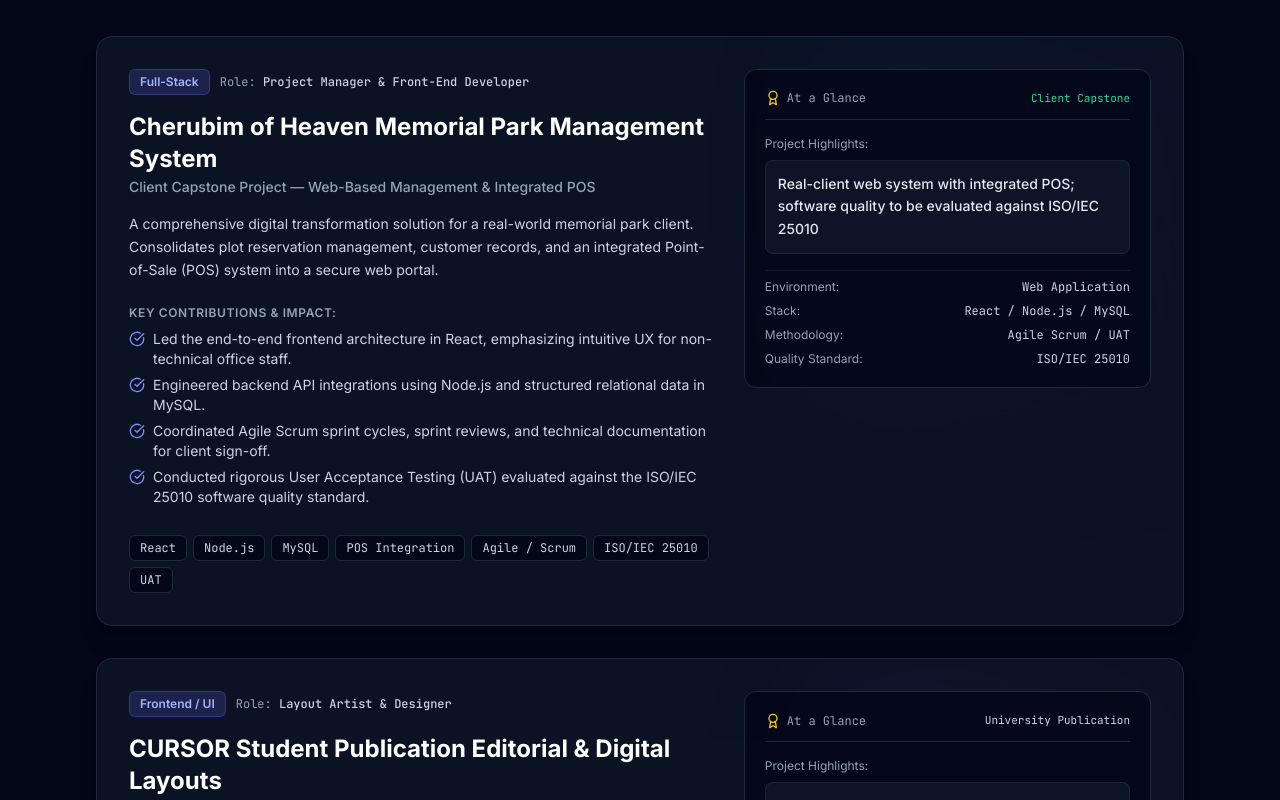
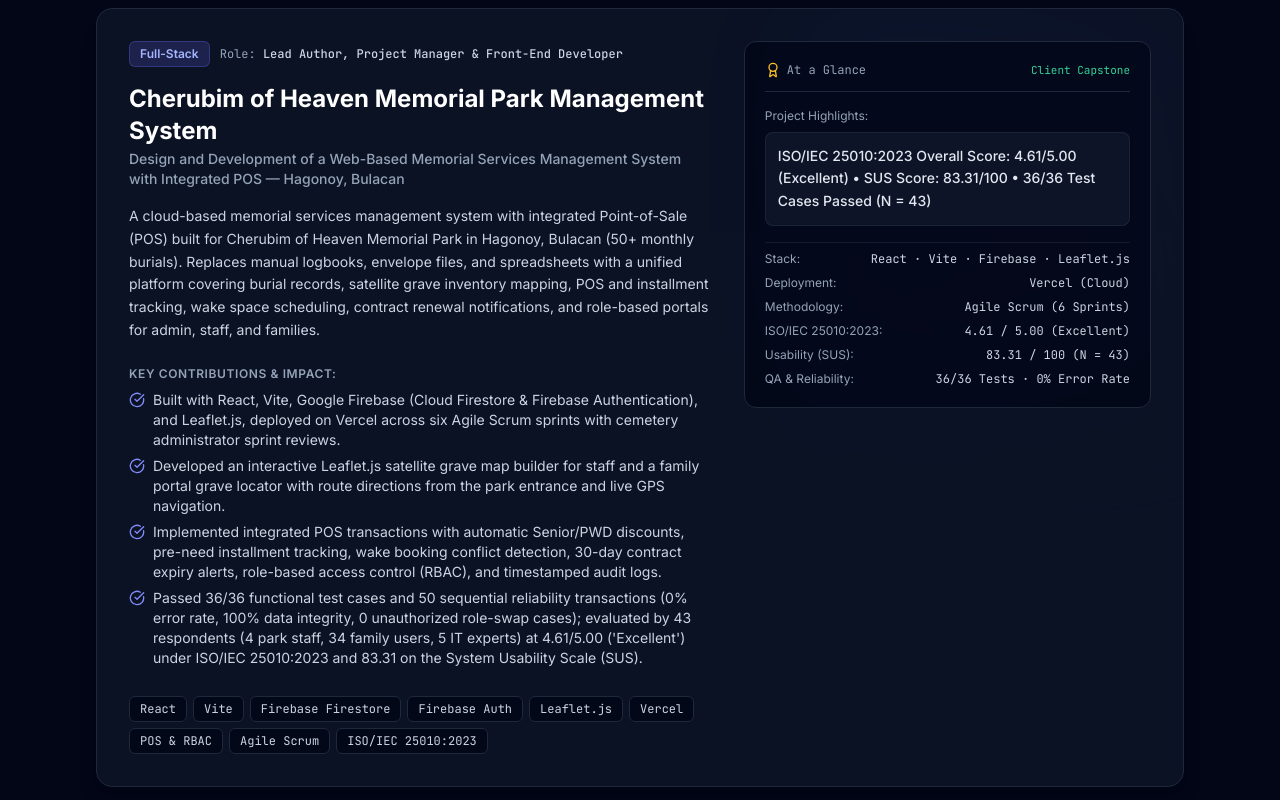
Before and after one commit to inkedjesse/jesse-portfolio, a React (Vite) app: page / in a window 1280 px wide. Shown: the part 1800-2600 px from the top of the page. Built offline with nearby package versions, Linux system fonts and the light colour scheme.

Commit message:
Update Cherubim capstone details from research paper

```diff
--- a/src/components/Hero.tsx
+++ b/src/components/Hero.tsx
@@ -37,7 +37,7 @@ export const Hero: React.FC = () => {
             {/* Subtitle / Bio */}
             <p className="text-base sm:text-lg text-slate-400 leading-relaxed max-w-2xl">
               4th-year BS Information Technology student at <strong className="text-slate-200">Bulacan State University</strong>.
-              Currently leading full-stack development on a real-client web system in <span className="text-brand-300 font-medium">React, Node.js & MySQL</span>,
+              Led full-stack development on a real-client web system in <span className="text-brand-300 font-medium">React, Vite, Firebase & Leaflet.js</span>,
               backed by an editorial publication design background and a <span className="text-emerald-400 font-medium">Salesforce Administrator</span> certification.
             </p>
 
@@ -64,7 +64,7 @@ export const Hero: React.FC = () => {
             <div className="pt-4 grid grid-cols-2 sm:grid-cols-3 gap-3 text-xs text-slate-400">
               <div className="flex items-center gap-2 bg-slate-900/40 border border-slate-800/60 rounded-lg p-2.5">
                 <CheckCircle2 className="w-4 h-4 text-brand-400 shrink-0" />
-                <span>React & Node.js Capstone PM</span>
+                <span>React & Firebase Capstone PM</span>
               </div>
               <div className="flex items-center gap-2 bg-slate-900/40 border border-slate-800/60 rounded-lg p-2.5">
                 <ShieldCheck className="w-4 h-4 text-emerald-400 shrink-0" />
--- a/src/data/portfolioData.ts
+++ b/src/data/portfolioData.ts
@@ -47,7 +47,7 @@ export const PERSONAL_INFO = {
   name: "Jesse Mae C. Santos",
   headline: "Frontend-Focused Developer & UI/UX Designer",
   subheadline: "4th-Year BSIT Student majoring in Web and Mobile Application Development at Bulacan State University.",
-  bio: "I bridge the gap between creative visual design and robust code. With hands-on experience leading client-facing web systems in React, Node.js, and MySQL, alongside an active editorial layout design background, I specialize in building responsive, accessible, and human-centric digital products.",
+  bio: "I bridge the gap between creative visual design and robust code. With hands-on experience leading client-facing web systems in React, Vite, and Firebase, alongside an active editorial layout design background, I specialize in building responsive, accessible, and human-centric digital products.",
   location: "Bulacan, Philippines",
   email: "sntsjessemae@gmail.com",
   phone: "+63 967 849 3440",
@@ -118,25 +118,27 @@ export const PROJECTS: Project[] = [
   {
     id: "cherubim-memorial",
     title: "Cherubim of Heaven Memorial Park Management System",
-    subtitle: "Client Capstone Project — Web-Based Management & Integrated POS",
-    role: "Project Manager & Front-End Developer",
-    description: "A comprehensive digital transformation solution for a real-world memorial park client. Consolidates plot reservation management, customer records, and an integrated Point-of-Sale (POS) system into a secure web portal.",
+    subtitle: "Design and Development of a Web-Based Memorial Services Management System with Integrated POS — Hagonoy, Bulacan",
+    role: "Lead Author, Project Manager & Front-End Developer",
+    description: "A cloud-based memorial services management system with integrated Point-of-Sale (POS) built for Cherubim of Heaven Memorial Park in Hagonoy, Bulacan (50+ monthly burials). Replaces manual logbooks, envelope files, and spreadsheets with a unified platform covering burial records, satellite grave inventory mapping, POS and installment tracking, wake space scheduling, contract renewal notifications, and role-based portals for admin, staff, and families.",
     highlights: [
-      "Led the end-to-end frontend architecture in React, emphasizing intuitive UX for non-technical office staff.",
-      "Engineered backend API integrations using Node.js and structured relational data in MySQL.",
-      "Coordinated Agile Scrum sprint cycles, sprint reviews, and technical documentation for client sign-off.",
-      "Conducted rigorous User Acceptance Testing (UAT) evaluated against the ISO/IEC 25010 software quality standard."
+      "Built with React, Vite, Google Firebase (Cloud Firestore & Firebase Authentication), and Leaflet.js, deployed on Vercel across six Agile Scrum sprints with cemetery administrator sprint reviews.",
+      "Developed an interactive Leaflet.js satellite grave map builder for staff and a family portal grave locator with route directions from the park entrance and live GPS navigation.",
+      "Implemented integrated POS transactions with automatic Senior/PWD discounts, pre-need installment tracking, wake booking conflict detection, 30-day contract expiry alerts, role-based access control (RBAC), and timestamped audit logs.",
+      "Passed 36/36 functional test cases and 50 sequential reliability transactions (0% error rate, 100% data integrity, 0 unauthorized role-swap cases); evaluated by 43 respondents (4 park staff, 34 family users, 5 IT experts) at 4.61/5.00 ('Excellent') under ISO/IEC 25010:2023 and 83.31 on the System Usability Scale (SUS)."
     ],
-    tags: ["React", "Node.js", "MySQL", "POS Integration", "Agile / Scrum", "ISO/IEC 25010", "UAT"],
+    tags: ["React", "Vite", "Firebase Firestore", "Firebase Auth", "Leaflet.js", "Vercel", "POS & RBAC", "Agile Scrum", "ISO/IEC 25010:2023"],
     category: "Full-Stack",
-    metrics: "Real-client web system with integrated POS; software quality to be evaluated against ISO/IEC 25010",
+    metrics: "ISO/IEC 25010:2023 Overall Score: 4.61/5.00 (Excellent) • SUS Score: 83.31/100 • 36/36 Test Cases Passed (N = 43)",
     badge: "Client Capstone",
     badgeEmphasis: true,
     specs: [
-      { label: "Environment", value: "Web Application" },
-      { label: "Stack", value: "React / Node.js / MySQL" },
-      { label: "Methodology", value: "Agile Scrum / UAT" },
-      { label: "Quality Standard", value: "ISO/IEC 25010" },
+      { label: "Stack", value: "React · Vite · Firebase · Leaflet.js" },
+      { label: "Deployment", value: "Vercel (Cloud)" },
+      { label: "Methodology", value: "Agile Scrum (6 Sprints)" },
+      { label: "ISO/IEC 25010:2023", value: "4.61 / 5.00 (Excellent)" },
+      { label: "Usability (SUS)", value: "83.31 / 100 (N = 43)" },
+      { label: "QA & Reliability", value: "36/36 Tests · 0% Error Rate" },
     ],
     imageGradient: "from-blue-600/30 via-indigo-600/20 to-slate-900",
   },
@@ -193,12 +195,12 @@ export const EXPERIENCES: ExperienceItem[] = [
     period: "Oct 2026 – Present",
     type: "Client-Facing Capstone",
     points: [
-      "Led the design and development of a full-scale web-based memorial services management system with an integrated POS.",
-      "Managed frontend development, debugging, and UI responsiveness in React.",
-      "Conducted User Acceptance Testing (UAT) and quality checks benchmarked against ISO/IEC 25010 software quality standards.",
-      "Prepared technical documentation and directed Agile Scrum sprint workflows across the student engineering team."
+      "Led the conceptualization, project administration, and frontend development of a cloud-based memorial services management system with integrated POS for Cherubim of Heaven Memorial Park (Hagonoy, Bulacan).",
+      "Built with React, Vite, Google Firebase (Cloud Firestore & Auth), and Leaflet.js, and deployed on Vercel over six Agile Scrum sprints with client sprint reviews.",
+      "Executed functional testing (36/36 test cases passed) and reliability testing (50 transactions, 0% error rate) with role-based access control and audit logging.",
+      "Evaluated with 43 respondents under ISO/IEC 25010:2023, achieving 4.61/5.00 ('Excellent'; Security & Safety 4.80, Functionality 4.76) and an 83.31 System Usability Scale (SUS) score."
     ],
-    skillsUsed: ["React", "Node.js", "MySQL", "UAT Testing", "Agile/Scrum", "Technical Documentation"]
+    skillsUsed: ["React", "Vite", "Firebase Firestore", "Leaflet.js", "Vercel", "Agile Scrum", "ISO/IEC 25010:2023"]
   },
   {
     role: "Layout Artist",
```
